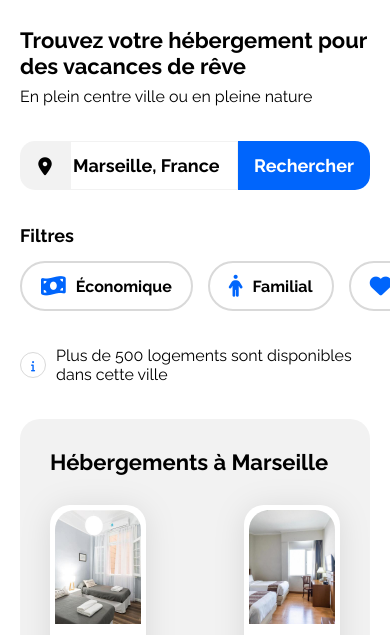
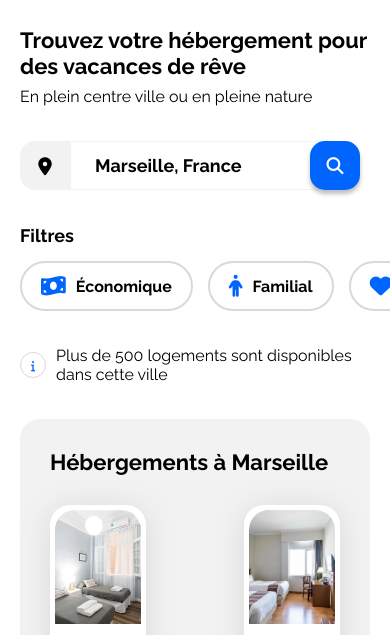
Before and after one commit to marsodeb/P1-Booki, a plain HTML site: page index.html in a window 390 px wide. Shown: the part 117-752 px from the top of the page. Drawn offline with Linux system fonts and the light colour scheme.

Commit message:
adding html / css / media queries for search-bar

```diff
--- a/css/style.css
+++ b/css/style.css
@@ -149,7 +149,11 @@ form {
 
 /* button first afin de pouvoir appliquer la taille parfait à l'input */
 
-.search-bar button {
+.phone-button {
+  display: none;
+}
+
+.desktop-button {
   min-width: 132px; /* taille respectueuse de la maquette (min-width pour éviter un écrasement de l'input) */
   background-color: var(--main-color);
   color: white;
@@ -162,7 +166,7 @@ form {
 .search-bar input {
   width: 100%; /* pour que l'input redimensionne en laissant le bouton et l'icon à la bonne taille */
   border: 1px solid var(--main-bg-color);
-  text-align: center;
+  padding-left: 24px; /* respectueux de la maquette */
   color: black;
   font-size: 18px;
   font-weight: 700;
@@ -477,5 +481,31 @@ footer ul {
     border-bottom: 2px solid var(--main-color);
   }
 
+  .desktop-button {
+    display: none; /* faire disparaitre le button desktop */
+  }
+
+  form {
+    max-width: 387px; /* rajout de 10px sur la taille pour le mobile button en position relative -10px = permet de revenir à 377px */
+  }
+
+  .phone-button {
+    display: flex; /* faire apparaitre + permet de centrer l'icon */
+    align-items: center; /* centrage */
+    justify-content: center; /* centrage */
+    min-width: 50px;
+    min-height: 49px;
+    background-color: var(--main-color);
+    border-radius: 15px 15px 15px 15px;
+    box-shadow: 0px 4px 4px 0px #00000040;
+    border: none; /* reset */
+    position: relative; /* pour pouvoir placer le button au dessus de l'input comme sur la maquette */
+    left: -10px; /* décalage de 10px afin qu'il soit bien par dessus l'input */
+  }
+
+  .phone-button i {
+    font-size: 17px;
+    color: white;
+  }
   /* ... */
 }
--- a/index.html
+++ b/index.html
@@ -40,7 +40,8 @@
                         <label for="search-bar" class="search-icon"><i class="fa-solid fa-location-dot"
                                 aria-hidden="true"></i></label>
                         <input type="search" name="search-bar" id="search-bar" placeholder="Marseille, France">
-                        <button>Rechercher</button>
+                        <button class="desktop-button">Rechercher</button>
+                        <button class="phone-button"><i class="fa-solid fa-magnifying-glass"></i></button>
                     </form>
                 </div>
                 <div class="filter">
```
